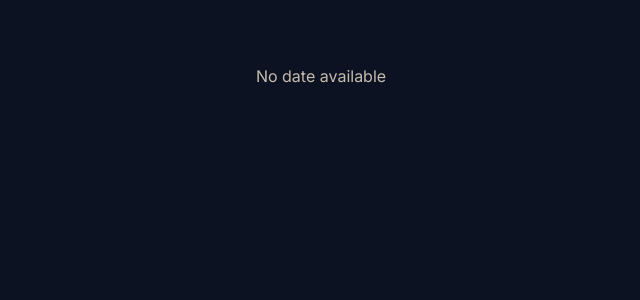
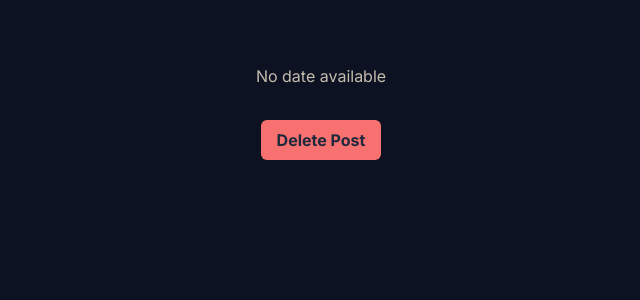
Before and after one commit to DarkstarXDD/prisma-playground, a Next.js app: page /posts/1 in a window 1280 px wide. Shown: the top 300 px of the page, without its empty margins (319-959 px from the left). Built offline with nearby package versions, Linux system fonts and the light colour scheme; no server answers; the database is empty.

Commit message:
additional arguments for server actions

```diff
--- a/src/actions/actions.ts
+++ b/src/actions/actions.ts
@@ -6,7 +6,9 @@ export async function createPost(formData: FormData) {
     data: {
       title: formData.get("title") as string,
       content: formData.get("content") as string,
-      slug: (formData.get("title") as string).replace(" ", "-").toLowerCase(),
+      slug: (formData.get("title") as string)
+        .replace(/\s+/g, "-")
+        .toLowerCase(),
     },
   })
 }
--- a/src/app/posts/[slug]/page.tsx
+++ b/src/app/posts/[slug]/page.tsx
@@ -1,5 +1,14 @@
 import prisma from "@/lib/prisma"
 import { format } from "date-fns"
+import Button from "@/components/Button"
+
+async function deletePost(id: string) {
+  "use server"
+
+  await prisma.post.delete({
+    where: { id },
+  })
+}
 
 export default async function PostPage({
   params,
@@ -23,6 +32,10 @@ export default async function PostPage({
       <h1 className="text-3xl">{post?.title}</h1>
       <p>{formattedCreatedDate}</p>
       <p>{post?.content}</p>
+
+      <form action={() => deletePost(post?.id)}>
+        <Button>Delete Post</Button>
+      </form>
     </main>
   )
 }
--- /dev/null
+++ b/src/components/Button.tsx
@@ -0,0 +1,17 @@
+import type { ComponentProps } from "react"
+
+export default function Button({
+  children,
+  ...props
+}: {
+  children: React.ReactNode
+} & ComponentProps<"button">) {
+  return (
+    <button
+      className="px-4 py-2 bg-red-400 rounded-md text-slate-800 font-bold"
+      {...props}
+    >
+      {children}
+    </button>
+  )
+}
--- a/src/components/Form.tsx
+++ b/src/components/Form.tsx
@@ -1,4 +1,23 @@
-import { createPost } from "@/actions/actions"
+// import { createPost } from "@/actions/actions"
+
+import prisma from "@/lib/prisma"
+import { revalidatePath } from "next/cache"
+
+// This is how you can write the server action if writing it in the same file as the component
+async function createPost(formData: FormData) {
+  "use server"
+  await prisma.post.create({
+    data: {
+      title: formData.get("title") as string,
+      content: formData.get("content") as string,
+      slug: (formData.get("title") as string)
+        .replace(/\s+/g, "-")
+        .toLowerCase(),
+    },
+  })
+
+  revalidatePath("/posts")
+}
 
 export default async function Form() {
   return (
```
Also changed, not shown: 1 other file (tests, documents, lock files or other folders).
